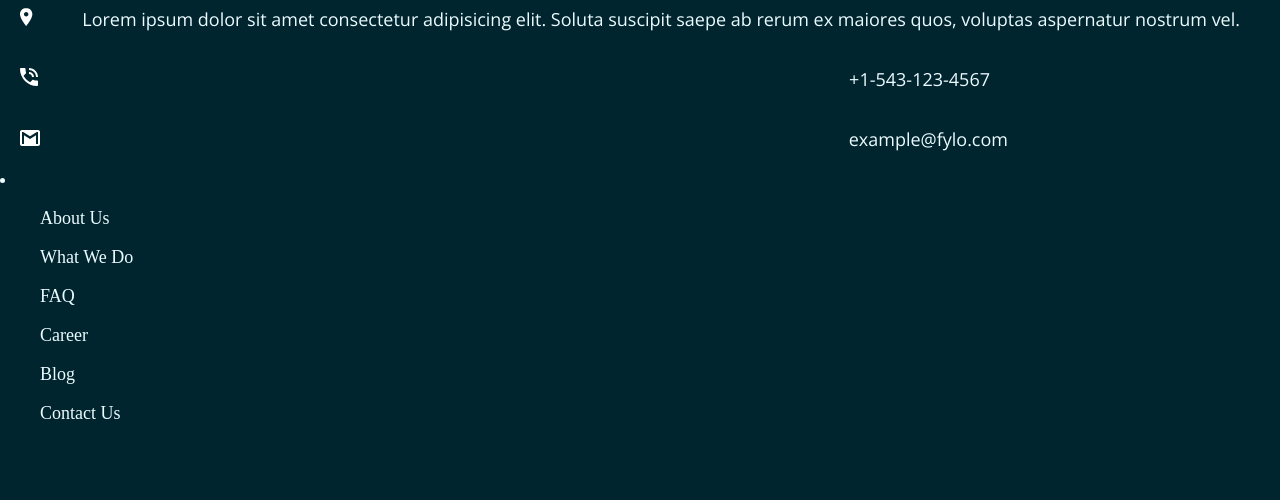
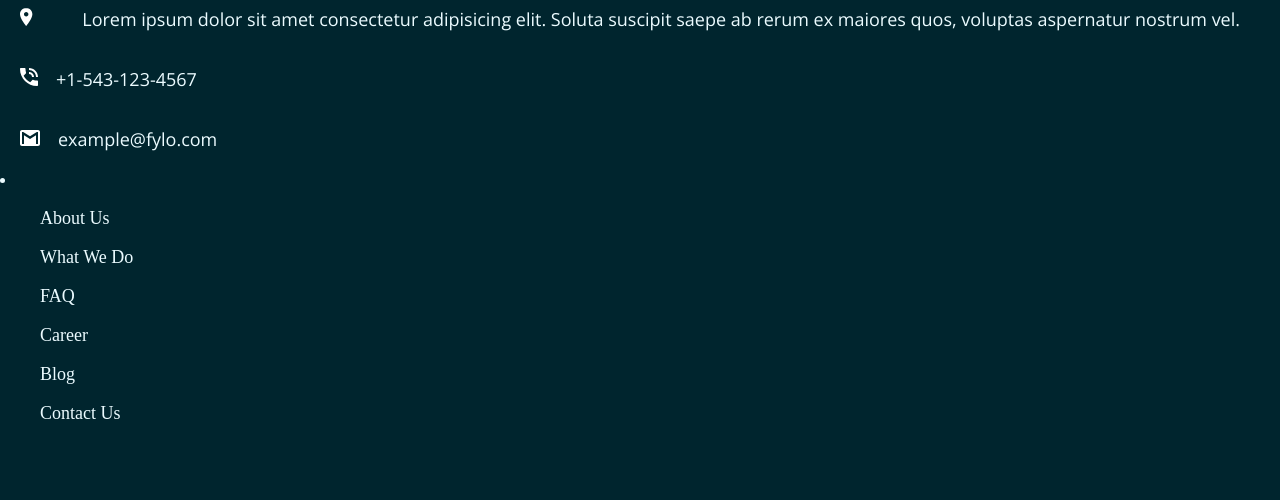
Before and after one commit to joeleg96/huddle-landing-page-with-alternating-feature-blocks-master, a plain HTML site: page index.html in a window 1280 px wide. Shown: the part 1819-2319 px from the top of the page. Drawn offline with nearby package versions, Linux system fonts and the light colour scheme; a web font is replaced by a local one.

Commit message:
upadted desktop view

```diff
--- a/index.html
+++ b/index.html
@@ -75,18 +75,19 @@
     <div class="company_info_logo">
       <img src="./images/logo.svg" href="logo" class="logo_img">
     </div> <!-- company_info_logo closing div -->
+
     <div class="container_2"></div>
-      <div class="company_location">
+      <div class="company_location company_contact">
         <img src="./images/icon-location.svg" href="location-img" class="company_location_img">
         <p class="company_location_p p"> Lorem ipsum dolor sit amet consectetur adipisicing elit. Soluta suscipit saepe ab rerum ex maiores quos, voluptas aspernatur nostrum vel.</p>
       </div> <!-- company_location closing div -->
 
-      <div class="company_phone">
+      <div class="company_phone company_contact">
         <img src="./images/icon-phone.svg" href="phone-img" class="company_phone_img">
         <p class="company_phone_p p">+1-543-123-4567</p>
       </div> <!-- company_phone closing div -->
 
-      <div class="company_email">
+      <div class="company_email company_contact">
         <img src="./images/icon-email.svg" href="phone-img" class="company_email_img">
         <p class="company_email_p p">example@fylo.com</p>
       </div> <!-- company_email closing div -->
@@ -112,8 +113,9 @@
         </li>
 
       </div> <!--social_media closing div-->
+      <p class=copyright>&copy; Copyright 2018 Huddle. All rights reserved. </p>
     </div> <!--container_2 closing div-->
-    <p class=copyright>&copy; Copyright 2018 Huddle. All rights reserved. </p>
+
 
   </div><!-- company_info_footer closing div -->
 
--- a/style.css
+++ b/style.css
@@ -294,11 +294,11 @@ body {
 
 .company_phone {
     display: flex;
-    justify-content: space-between;
+    justify-content: start;
     align-items: baseline;
+    align-items: left;
 
     padding-left: 20px;
-    padding-right: 20px;
 }
 
 .company_phone_img {
@@ -307,15 +307,15 @@ body {
 }
 
 .company_phone_p {
-    padding-right: 15em;
+    padding-left: 1em;
 }
 .company_email {
     display: flex;
-    justify-content: space-between;
+    justify-content: start;
     align-items: baseline;
+    align-items: left;
 
     padding-left: 20px;
-    padding-right: 20px;
 }
 
 .company_email_img {
@@ -324,7 +324,7 @@ body {
 }
 
 .company_email_p {
-    padding-right: 14em;
+    padding-left: 1em;
 }
 
 .company_info {
@@ -334,7 +334,7 @@ body {
 }
 
 .company_info_list a {
-    decoration: none;
+    text-decoration: none;
 }
 
 .company_info a:hover {
@@ -358,7 +358,7 @@ body {
 
 .social_media_item:hover {
     cursor: pointer;
-    color: var(--pink);
+    color: hsl(208, 11%, 55%);;
     transform: scale(1.3);
 }
 
@@ -382,7 +382,7 @@ body {
         margin-bottom: -.25px;
     }
 
-    .hero_content {
+    .hero_content_p {
         grid-area: c;
     }
 
@@ -484,9 +484,7 @@ body {
         grid-template-columns: min-content max-content;
     }
 
-    .company_location,
-    .company_phone,
-    .company_email {
+    .company_contact {
         grid-area: a;
     }
 
```
